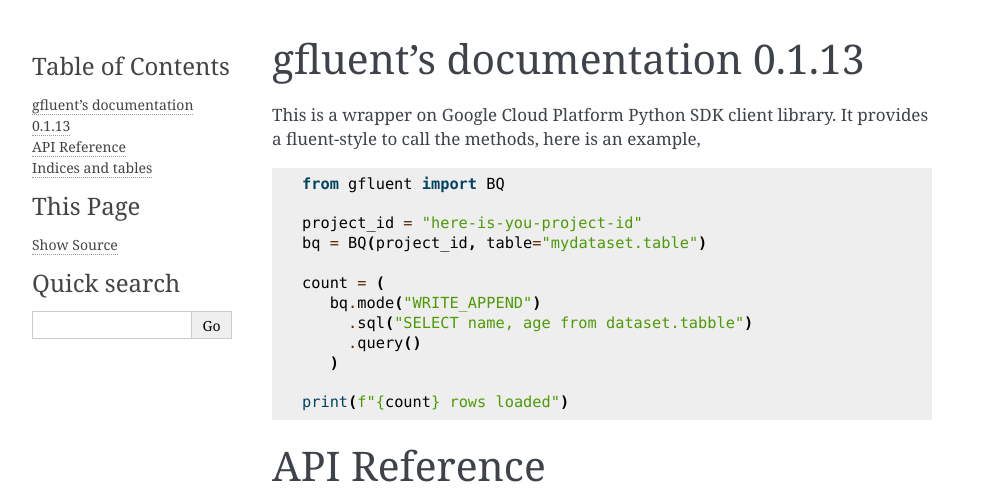
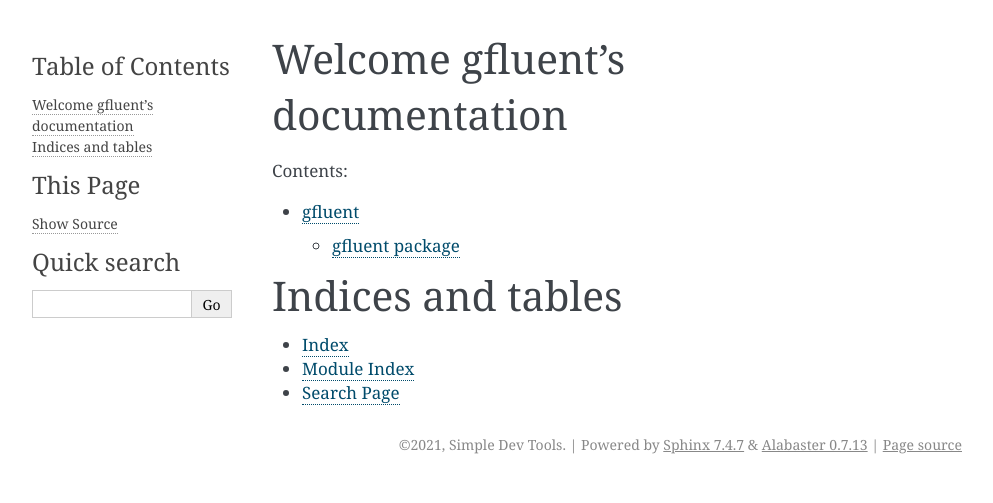
Before and after one commit to simple-dev-tools/gfluent, a Sphinx documentation site: the page built from docs/index.rst, in a window 1280 px wide. Shown: the top 503 px of the page, without its empty margins (148-1141 px from the left). Built offline with Sphinx 7.4.7, drawn with Linux system fonts in a browser that asks for light colours; grey boxes are pictures that could not be loaded.

Commit message:
fixed the docs

```diff
--- a/docs/index.rst
+++ b/docs/index.rst
@@ -1,36 +1,11 @@
-gfluent's documentation 0.1.13
-==============================
+Welcome gfluent's documentation
+===============================
 
-This is a wrapper on Google Cloud Platform Python SDK client library.
-It provides a fluent-style to call the methods, here is an example,
+.. toctree::
+   :maxdepth: 2
+   :caption: Contents:
 
-.. code-block:: python
-
-   from gfluent import BQ
-
-   project_id = "here-is-you-project-id"
-   bq = BQ(project_id, table="mydataset.table")
-
-   count = (
-      bq.mode("WRITE_APPEND")
-        .sql("SELECT name, age from dataset.tabble")
-        .query()
-      )
-
-   print(f"{count} rows loaded")
-
-
-API Reference
-=============
-
-.. autoclass:: gfluent.BQ
-    :members:
-
-.. autoclass:: gfluent.GCS
-    :members:
-
-.. autoclass:: gfluent.Sheet
-    :members:
+   modules
 
 
 Indices and tables
```
Also changed, not shown: README.md (+39 -29 lines), docs/gfluent.rst (added, +38 -0 lines), docs/modules.rst (added, +7 -0 lines), 1 other file.
